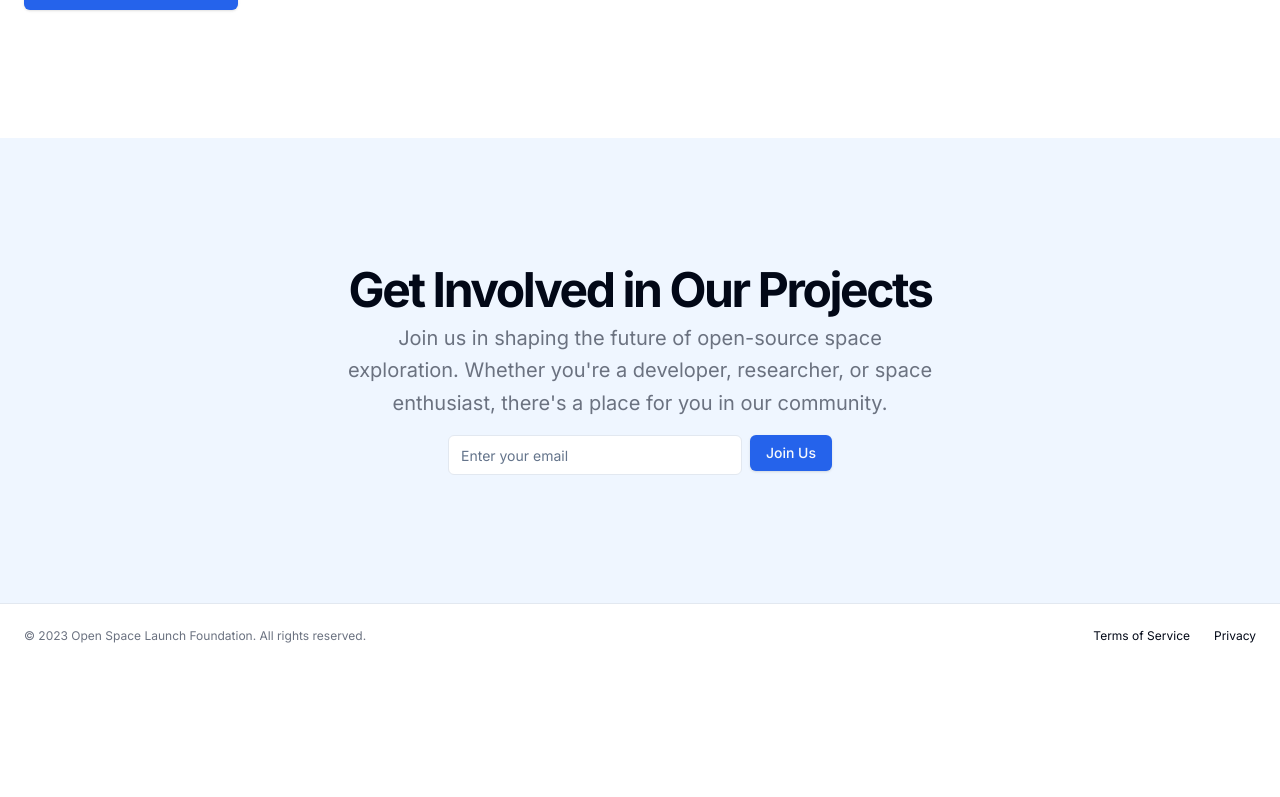
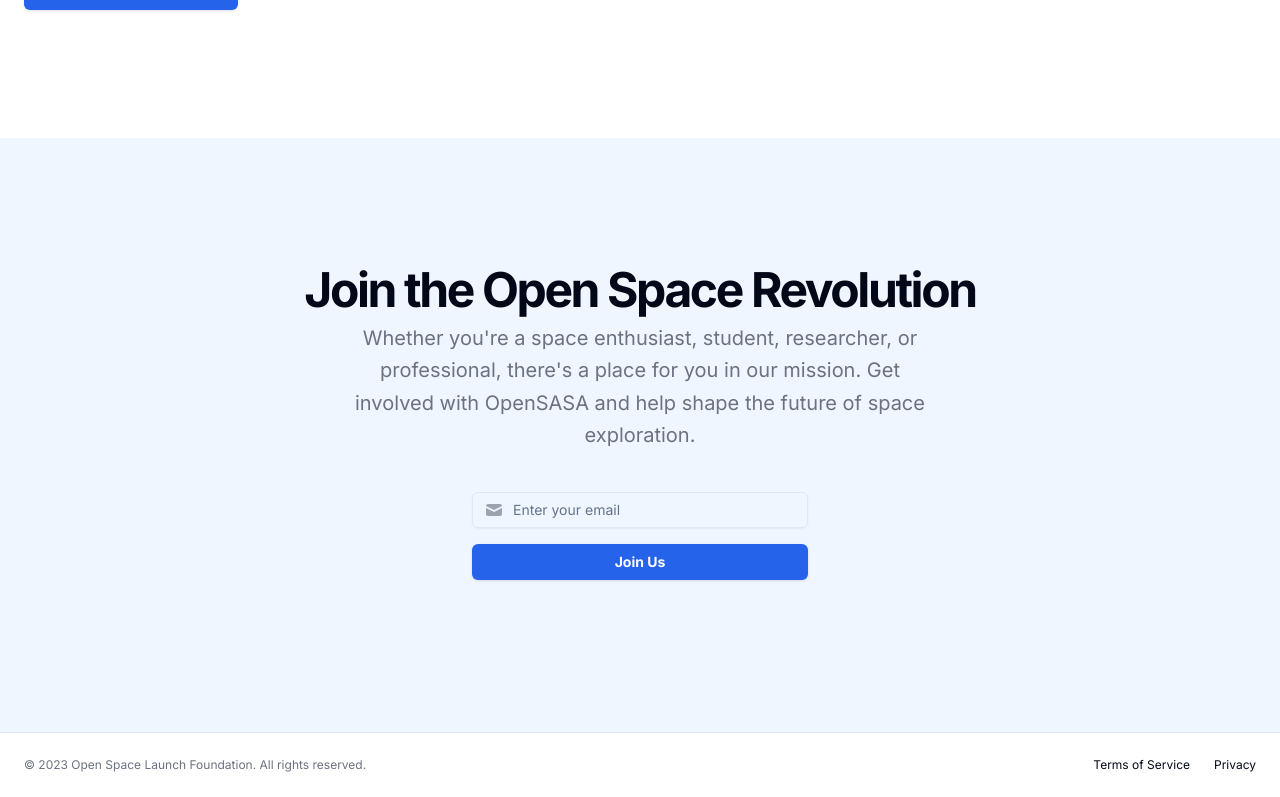
Before and after one commit to openspacelaunch/osl-org-web, a Next.js app: page /projects in a window 1280 px wide. Shown: the part 2586-3383 px from the top of the page. Before the commit the page ends 3254 px from the top, so only its background shows below. Built offline with nearby package versions, Linux system fonts and the light colour scheme.

Commit message:
extract get involved component

```diff
--- a/components/about-page.tsx
+++ b/components/about-page.tsx
@@ -17,6 +17,7 @@ import {
   Plane,
 } from "lucide-react";
 import { TrusteesSectionComponent } from "./trustees-section";
+import { GetInvolvedComponent } from "./get-involved";
 
 export function AboutPage() {
   return (
@@ -283,35 +284,7 @@ export function AboutPage() {
           </div>
         </div>
       </section>
-      <section
-        id="get-involved"
-        className="w-full py-12 md:py-24 lg:py-32 bg-blue-50"
-      >
-        <div className="container px-4 md:px-6">
-          <div className="flex flex-col items-center justify-center space-y-4 text-center">
-            <div className="space-y-2">
-              <h2 className="text-3xl font-bold tracking-tighter sm:text-4xl md:text-5xl">
-                Join Our Mission
-              </h2>
-              <p className="mx-auto max-w-[600px] text-gray-500 md:text-xl/relaxed lg:text-base/relaxed xl:text-xl/relaxed">
-                Be part of the revolution in space exploration. Whether you're a
-                student, engineer, or space enthusiast, there's a place for you
-                in our community.
-              </p>
-            </div>
-            <div className="w-full max-w-sm space-y-2">
-              <form className="flex space-x-2">
-                <input
-                  className="flex h-10 w-full rounded-md border border-input bg-background px-3 py-2 text-sm ring-offset-background file:border-0 file:bg-transparent file:text-sm file:font-medium placeholder:text-muted-foreground focus-visible:outline-none focus-visible:ring-2 focus-visible:ring-ring focus-visible:ring-offset-2 disabled:cursor-not-allowed disabled:opacity-50 flex-1"
-                  placeholder="Enter your email"
-                  type="email"
-                />
-                <Button type="submit">Subscribe</Button>
-              </form>
-            </div>
-          </div>
-        </div>
-      </section>
+      <GetInvolvedComponent />
     </main>
   );
 }
--- /dev/null
+++ b/components/get-involved.tsx
@@ -0,0 +1,30 @@
+"use client";
+
+import { EmailSubscriptionForm } from "./email-subscription-form";
+
+export function GetInvolvedComponent() {
+  return (
+    <section
+      id="get-involved"
+      className="w-full py-12 md:py-24 lg:py-32 bg-blue-50"
+    >
+      <div className="container px-4 md:px-6">
+        <div className="flex flex-col items-center justify-center space-y-4 text-center">
+          <div className="space-y-2">
+            <h2 className="text-3xl font-bold tracking-tighter sm:text-4xl md:text-5xl">
+              Join the Open Space Revolution
+            </h2>
+            <p className="mx-auto max-w-[600px] text-gray-500 md:text-xl/relaxed lg:text-base/relaxed xl:text-xl/relaxed">
+              Whether you're a space enthusiast, student, researcher, or
+              professional, there's a place for you in our mission. Get involved
+              with OpenSASA and help shape the future of space exploration.
+            </p>
+          </div>
+          <div className="w-full max-w-sm space-y-2">
+            <EmailSubscriptionForm />
+          </div>
+        </div>
+      </div>
+    </section>
+  );
+}
--- a/components/home-page.tsx
+++ b/components/home-page.tsx
@@ -7,6 +7,7 @@ import { Code, Users, Database, Zap, School, Globe, Star } from "lucide-react";
 import { EmailSubscriptionForm } from "./email-subscription-form";
 import { MissionStatementSectionComponent } from "./mission-statement-section";
 import { PartnersSectionComponent } from "./partners-section";
+import { GetInvolvedComponent } from "./get-involved";
 
 export function HomePage() {
   return (
@@ -201,29 +202,7 @@ export function HomePage() {
         </div>
       </section>
       <PartnersSectionComponent />
-      <section
-        id="get-involved"
-        className="w-full py-12 md:py-24 lg:py-32 bg-blue-50"
-      >
-        <div className="container px-4 md:px-6">
-          <div className="flex flex-col items-center justify-center space-y-4 text-center">
-            <div className="space-y-2">
-              <h2 className="text-3xl font-bold tracking-tighter sm:text-4xl md:text-5xl">
-                Join the Open Space Revolution
-              </h2>
-              <p className="mx-auto max-w-[600px] text-gray-500 md:text-xl/relaxed lg:text-base/relaxed xl:text-xl/relaxed">
-                Whether you're a space enthusiast, student, researcher, or
-                professional, there's a place for you in our mission. Get
-                involved with OpenSASA and help shape the future of space
-                exploration.
-              </p>
-            </div>
-            <div className="w-full max-w-sm space-y-2">
-              <EmailSubscriptionForm />
-            </div>
-          </div>
-        </div>
-      </section>
+      <GetInvolvedComponent />
     </main>
   );
 }
--- a/components/opensasa-page.tsx
+++ b/components/opensasa-page.tsx
@@ -19,6 +19,7 @@ import {
   Wifi,
 } from "lucide-react";
 import { EmailSubscriptionForm } from "./email-subscription-form";
+import { GetInvolvedComponent } from "./get-involved";
 
 export function OpenSasaPage() {
   return (
@@ -249,28 +250,7 @@ export function OpenSasaPage() {
           </div>
         </div>
       </section>
-      <section
-        id="get-involved"
-        className="w-full py-12 md:py-24 lg:py-32 bg-blue-50"
-      >
-        <div className="container px-4 md:px-6">
-          <div className="flex flex-col items-center justify-center space-y-4 text-center">
-            <div className="space-y-2">
-              <h2 className="text-3xl font-bold tracking-tighter sm:text-4xl md:text-5xl">
-                Join the OpenSASA Community
-              </h2>
-              <p className="mx-auto max-w-[600px] text-gray-500 md:text-xl/relaxed lg:text-base/relaxed xl:text-xl/relaxed">
-                Whether you're a space enthusiast, student, researcher, or
-                professional, there's a place for you in the OpenSASA community.
-                Get involved and help shape the future of space exploration.
-              </p>
-            </div>
-            <div className="w-full max-w-sm space-y-2">
-              <EmailSubscriptionForm />
-            </div>
-          </div>
-        </div>
-      </section>
+      <GetInvolvedComponent />
     </main>
   );
 }
--- a/components/projects-page.tsx
+++ b/components/projects-page.tsx
@@ -11,6 +11,7 @@ import {
   Award,
   Users,
 } from "lucide-react";
+import { GetInvolvedComponent } from "./get-involved";
 
 export function ProjectsPage() {
   return (
@@ -211,35 +212,7 @@ export function ProjectsPage() {
           </div>
         </div>
       </section>
-      <section
-        id="get-involved"
-        className="w-full py-12 md:py-24 lg:py-32 bg-blue-50"
-      >
-        <div className="container px-4 md:px-6">
-          <div className="flex flex-col items-center justify-center space-y-4 text-center">
-            <div className="space-y-2">
-              <h2 className="text-3xl font-bold tracking-tighter sm:text-4xl md:text-5xl">
-                Get Involved in Our Projects
-              </h2>
-              <p className="mx-auto max-w-[600px] text-gray-500 md:text-xl/relaxed lg:text-base/relaxed xl:text-xl/relaxed">
-                Join us in shaping the future of open-source space exploration.
-                Whether you're a developer, researcher, or space enthusiast,
-                there's a place for you in our community.
-              </p>
-            </div>
-            <div className="w-full max-w-sm space-y-2">
-              <form className="flex space-x-2">
-                <input
-                  className="flex h-10 w-full rounded-md border border-input bg-background px-3 py-2 text-sm ring-offset-background file:border-0 file:bg-transparent file:text-sm file:font-medium placeholder:text-muted-foreground focus-visible:outline-none focus-visible:ring-2 focus-visible:ring-ring focus-visible:ring-offset-2 disabled:cursor-not-allowed disabled:opacity-50 flex-1"
-                  placeholder="Enter your email"
-                  type="email"
-                />
-                <Button type="submit">Join Us</Button>
-              </form>
-            </div>
-          </div>
-        </div>
-      </section>
+      <GetInvolvedComponent />
     </main>
   );
 }
```
